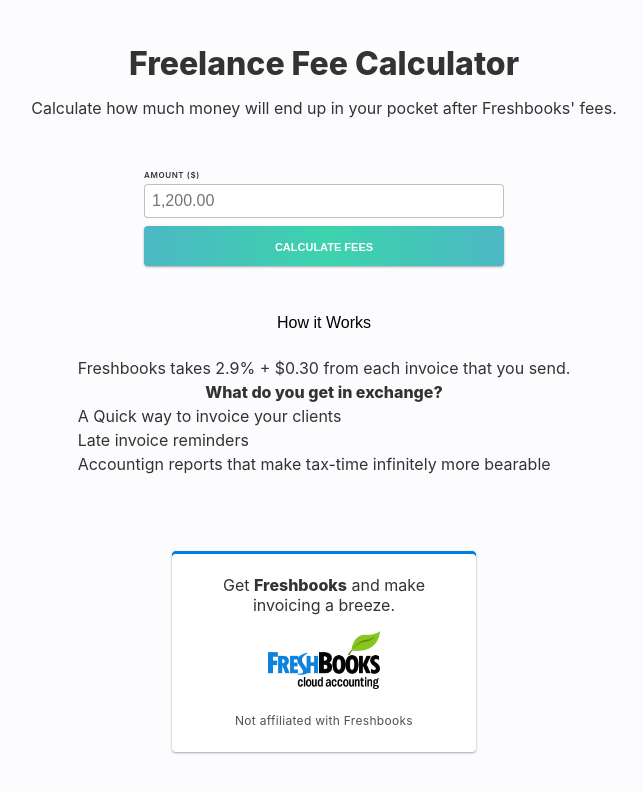
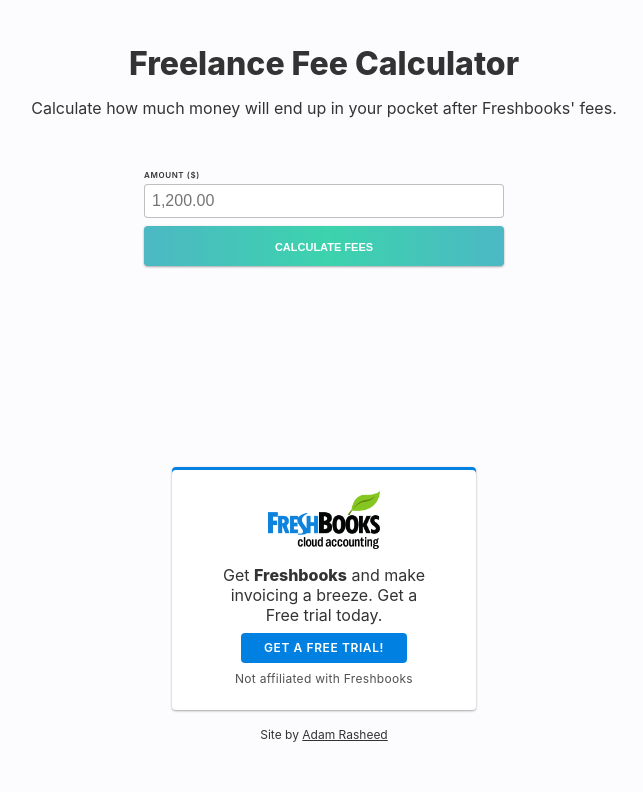
Before and after one commit to adamrasheed/fee-calc, a React (Create React App) app: page / in a window 1280 px wide. Shown: the top 792 px of the page, without its empty margins (316-959 px from the left). Built offline with nearby package versions, Linux system fonts and the light colour scheme.

Commit message:
updated logic and styles

```diff
--- a/src/App.css
+++ b/src/App.css
@@ -132,6 +132,7 @@
   --color-text: #333;
   --color-light-gray: rgba(0, 0, 0, 0.25);
   --color-gray: rgba(0, 0, 0, 0.5);
+  --color-freshbooks-blue: #0080e0;
   --color-primary: tomato;
   --border-radius: 4px;
 }
@@ -310,13 +311,13 @@
   margin: auto auto 0;
   font-weight: 400;
   box-shadow: 0 1px 3px rgba(0, 0, 0, 0.12), 0 1px 2px rgba(0, 0, 0, 0.24),
-    inset 0 3px 0 0 #0080e0;
+    inset 0 3px 0 0 var(--color-freshbooks-blue);
   border-radius: 4px;
 }
 
 .freshbooks-link__title {
   margin: 0.5 0 0;
-  padding: 0;
+  padding: 0 1rem;
   line-height: 1.25;
   max-width: 16rem;
 }
@@ -338,14 +339,42 @@
 
 .freshbooks-logo {
   display: block;
-  margin: 0.75rem auto;
+  margin: 0 auto;
   width: fit-content;
 }
 
 .freshbooks-logo img {
   display: block;
   max-width: 7rem;
-  margin: 1rem auto 1.5rem;
+  margin: 0 auto 1rem;
+}
+
+.button {
+  display: block;
+  background: var(--color-freshbooks-blue);
+  color: white;
+  text-transform: uppercase;
+  text-align: center;
+  font-size: 0.75rem;
+  line-height: 1;
+  letter-spacing: 0.05em;
+  font-weight: 600;
+  text-decoration: none;
+  padding: 0.5em;
+  margin: 0.5rem auto;
+  border-radius: var(--border-radius);
+  transition: all 0.15s ease-in-out;
+}
+
+.freshbooks-link__cta {
+  width: fit-content;
+  padding: 0.75em 1.875em;
+}
+
+.freshbooks-link__cta:hover,
+.freshbooks-link__cta:focus {
+  outline: 0;
+  opacity: 0.95;
 }
 
 /* --------------------------------- */
@@ -368,3 +397,13 @@
   border: none;
   cursor: pointer;
 }
+
+/* SITE CREDIT */
+.site-credit {
+  font-size: 0.75rem;
+  text-align: center;
+  margin: 1rem 0 0.5rem;
+}
+.site-credit a {
+  color: var(--color-text);
+}
--- a/src/App.js
+++ b/src/App.js
@@ -15,30 +15,33 @@
   };
 
   handleInput = ({ target: { value } }) => {
-    const freshbooksCut = this.freshbooksCut(value);
-    this.setState({ originalAmount: value, freshbooksCut, submit: null });
+    const valueNumber = Number(value);
+    const freshbooksCut = Number(this.freshbooksCut(value));
+    this.setState({ originalAmount: valueNumber, freshbooksCut, submit: null });
   };
 
   calculateAmount = () => {
     event.preventDefault();
-    console.log("submitted form");
     const { originalAmount } = this.state;
     const amountNumber = Number(originalAmount);
-
     console.log(amountNumber);
 
     if (amountNumber && amountNumber > 0) {
       this.setState({
-        freshbooksCut: this.freshbooksCut(this.state.originalAmount),
+        freshbooksCut: this.freshbooksCut(amountNumber),
         submit: `success`
       });
     } else {
-      this.setState({ submit: "error", originalAmount: ``, freshbooksCut: `` });
+      this.setState({
+        submit: "error",
+        originalAmount: ``,
+        freshbooksCut: ``
+      });
     }
   };
 
   freshbooksCut = amount => {
-    const freshbooksCut = (amount * 0.029 + 0.3).toFixed(2);
+    const freshbooksCut = Number((amount * 0.029 + 0.3).toFixed(2));
     return freshbooksCut;
   };
 
@@ -66,8 +69,11 @@
             Please enter a valid value
           </p>
         )}
-        <HowItWorks />
-        <AffiliateLink link="/" />
+        {/*<HowItWorks />*/}
+        <AffiliateLink link="https://www.shareasale.com/r.cfm?u=1246035&m=52946&b=593723" />
+        <p className="site-credit">
+          Site by <a href="https://adamrasheed.com">Adam Rasheed</a>
+        </p>
       </div>
     );
   }
--- a/src/components/AffiliateLink.js
+++ b/src/components/AffiliateLink.js
@@ -4,13 +4,6 @@
 const AffiliateLink = ({ link }) => {
   return (
     <div className="freshbooks-link">
-      <p className="freshbooks-link__title center" style={{ margin: `0` }}>
-        Get{" "}
-        <a href={link} target="_blank" rel="noopener noreferrer">
-          Freshbooks
-        </a>{" "}
-        and make invoicing a breeze.
-      </p>
       <a
         href={link}
         className="freshbooks-logo"
@@ -18,6 +11,22 @@
         rel="noopener noreferrer"
       >
         <img src={Logo} alt={link} />
+      </a>
+      <p className="freshbooks-link__title center" style={{ margin: `0` }}>
+        Get{" "}
+        <a href={link} target="_blank" rel="noopener noreferrer">
+          Freshbooks
+        </a>{" "}
+        and make invoicing a breeze. Get a Free trial today.
+      </p>
+      <a
+        href={link}
+        target="_blank"
+        rel="noreferrer noopener"
+        className="btn button freshbooks-link__cta center"
+      >
+        {" "}
+        Get a FREE Trial!
       </a>
       <p className="freshbooks-link__disclaimer small center">
         Not affiliated with Freshbooks
--- a/src/components/TotalAmount.js
+++ b/src/components/TotalAmount.js
@@ -1,7 +1,9 @@
 import React, { Component } from "react";
+import PropTypes from "prop-types";
+import { numberWithCommas } from "../utils/functions";
 class TotalAmmount extends Component {
   remainingAmount = (original, cut) => {
-    return (original - cut).toFixed(2);
+    return numberWithCommas((original - cut).toFixed(2));
   };
   componentDidMount() {}
   render() {
@@ -26,4 +28,9 @@
   }
 }
 
+TotalAmmount.propTypes = {
+  originalAmount: PropTypes.number,
+  freshbooksCut: PropTypes.number
+};
+
 export default TotalAmmount;
```
Also changed, not shown: src/components/SubmitMessage.js (added, +13 -0 lines).
